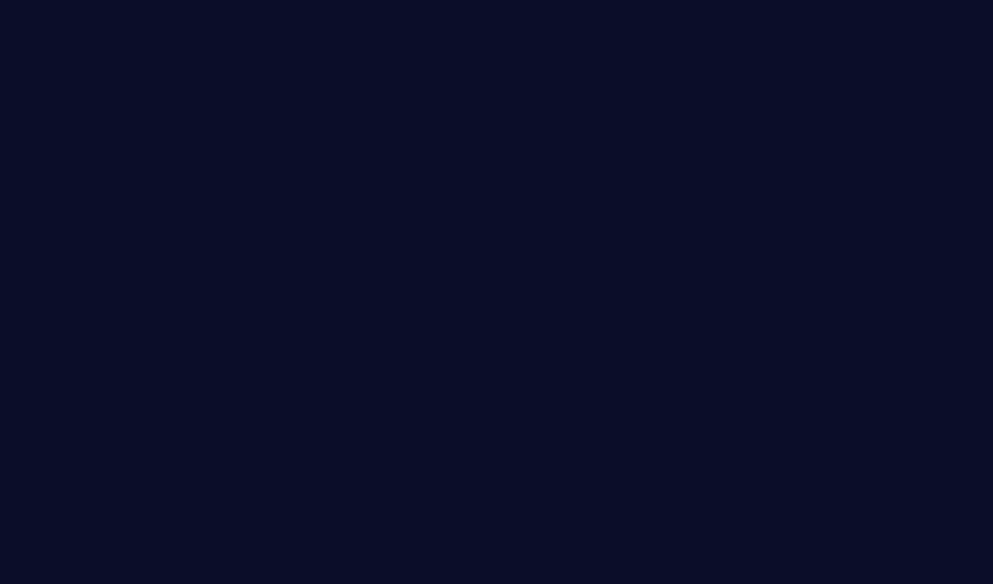
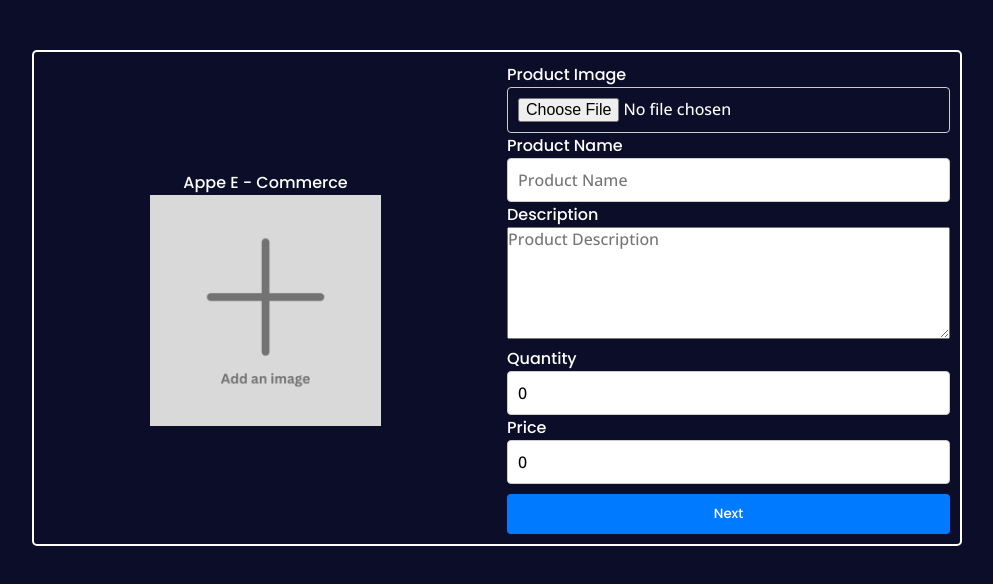
Before and after one commit to UserSampath/E-Commerce_Platform, a React (Vite) app in the folder Frontend/: page /addproduct in a window 1280 px wide. Before the commit this address had no page. Shown: the top 584 px of the page, without its empty margins (143-1136 px from the left). Built offline with nearby package versions, Linux system fonts and the light colour scheme.

Commit message:
Added addProduct component

```diff
--- a/Frontend/package.json
+++ b/Frontend/package.json
@@ -14,6 +14,7 @@
     "react": "^18.2.0",
     "react-bootstrap": "^2.9.1",
     "react-dom": "^18.2.0",
+    "react-file-base64": "^1.0.3",
     "react-icons": "^4.8.0",
     "react-router-dom": "^6.15.0"
   },
--- a/Frontend/src/App.jsx
+++ b/Frontend/src/App.jsx
@@ -4,6 +4,7 @@ import SignIn from "./pages/signIn/SignIn";
 import SignUp from "./pages/signUp/SignUp";
 import Home from "./pages/home/Home";
 import About from "./pages/About/About";
+import AddProduct from "./components/AddProduct/AddProduct";
 
 function App() {
   return (
@@ -13,8 +14,7 @@ function App() {
         <Route path="/Home" element={<Home />}></Route>
         <Route path="/register" element={<SignUp />}></Route>
         <Route path="/About" element={<About />}></Route>
-
-
+        <Route path="/addproduct" element={<AddProduct />}></Route>
       </Routes>
     </BrowserRouter>
   );
--- /dev/null
+++ b/Frontend/src/components/AddProduct/AddProduct.jsx
@@ -0,0 +1,129 @@
+import React, { useState } from "react";
+import { Form, FormGroup, FormControl, Button } from "react-bootstrap";
+import "./styles.css";
+import Image from "react-bootstrap/Image";
+import FileBase64 from "react-file-base64";
+import img from "./image.png";
+import axios from "axios";
+
+const AddProduct = () => {
+  const [product, setProduct] = useState({
+    image: "",
+    name: "",
+    description: "",
+    quantity: 0,
+    price: 0,
+  });
+
+  const handleChange = (event) => {
+    const { name, value } = event.target;
+
+    setProduct({
+      ...product,
+      [name]: value,
+    });
+  };
+
+  const handleSubmit = async (event) => {
+    event.preventDefault();
+
+    const res = axios.post("/user", {
+      product,
+    });
+
+    if (product.quantity === 0 && product.price === 0) {
+      alert("Quantity and price cannot be 0.");
+      return;
+    }
+
+    console.log(product);
+
+    // You can send the product data to the server here
+  };
+
+  return (
+    <div className="container">
+      <div className="row">
+        <div className="left-side">
+          <div>Appe E - Commerce</div>
+          <Image
+            style={{ width: "50%" }}
+            src={product.image !== "" ? product.image : img}
+            rounded
+          />
+        </div>
+        <div className="col-md-6">
+          <Form onSubmit={handleSubmit}>
+            <FormGroup>
+              <label>Product Image</label>
+              <FileBase64
+                type="file"
+                multiple={false}
+                onDone={(e) => {
+                  setProduct({
+                    ...product,
+                    image: e.base64,
+                  });
+                }}
+              />
+            </FormGroup>
+            <FormGroup>
+              <label>Product Name</label>
+              <input
+                type="text"
+                className="form-control"
+                name="name"
+                placeholder="Product Name"
+                value={product.name}
+                onChange={handleChange}
+                required
+              />
+            </FormGroup>
+            <FormGroup>
+              <label>Description</label>
+              <br />
+              <textarea
+                className="form-control text-area"
+                name="description"
+                placeholder="Product Description"
+                rows="5"
+                value={product.description}
+                onChange={handleChange}
+                required
+              />
+            </FormGroup>
+            <FormGroup>
+              <label>Quantity</label>
+              <input
+                type="number"
+                className="form-control"
+                name="quantity"
+                placeholder="Quantity"
+                value={product.quantity}
+                onChange={handleChange}
+                required
+              />
+            </FormGroup>
+            <FormGroup>
+              <label>Price</label>
+              <input
+                type="number"
+                className="form-control"
+                name="price"
+                placeholder="Price"
+                value={product.price}
+                onChange={handleChange}
+                required
+              />
+            </FormGroup>
+            <Button type="submit" className="btn btn-primary add-p-btn">
+              Next
+            </Button>
+          </Form>
+        </div>
+      </div>
+    </div>
+  );
+};
+
+export default AddProduct;
--- /dev/null
+++ b/Frontend/src/components/AddProduct/styles.css
@@ -0,0 +1,57 @@
+/* Login.css */
+
+.container {
+  max-width: 960px;
+  margin: 0 auto;
+  margin-top: 50px;
+}
+
+.row {
+  display: flex;
+  flex-wrap: wrap;
+  border: 2px solid white;
+  border-radius: 5px;
+}
+
+FormGroup {
+  margin-bottom: 10px;
+}
+
+input,
+select {
+  width: 100%;
+  padding: 10px;
+  border: 1px solid #ccc;
+  border-radius: 4px;
+}
+
+.add-p-btn {
+  margin-top: 10px;
+  width: 100%;
+  height: 40px;
+  background-color: #007bff;
+  color: white;
+  border: none;
+  border-radius: 4px;
+}
+
+.add-p-btn:hover {
+  background-color: #0069d9;
+}
+.left-side {
+  float: left;
+  width: 50%;
+  display: flex;
+  flex-direction: column;
+  justify-content: center;
+  align-items: center;
+}
+
+.col-md-6 {
+  float: right;
+  width: 50%;
+  padding: 10px;
+}
+.text-area {
+  width: 100%;
+}
```
Also changed, not shown: Frontend/src/components/AddProduct/image.png (added), 1 other file (tests, documents, lock files or other folders).
